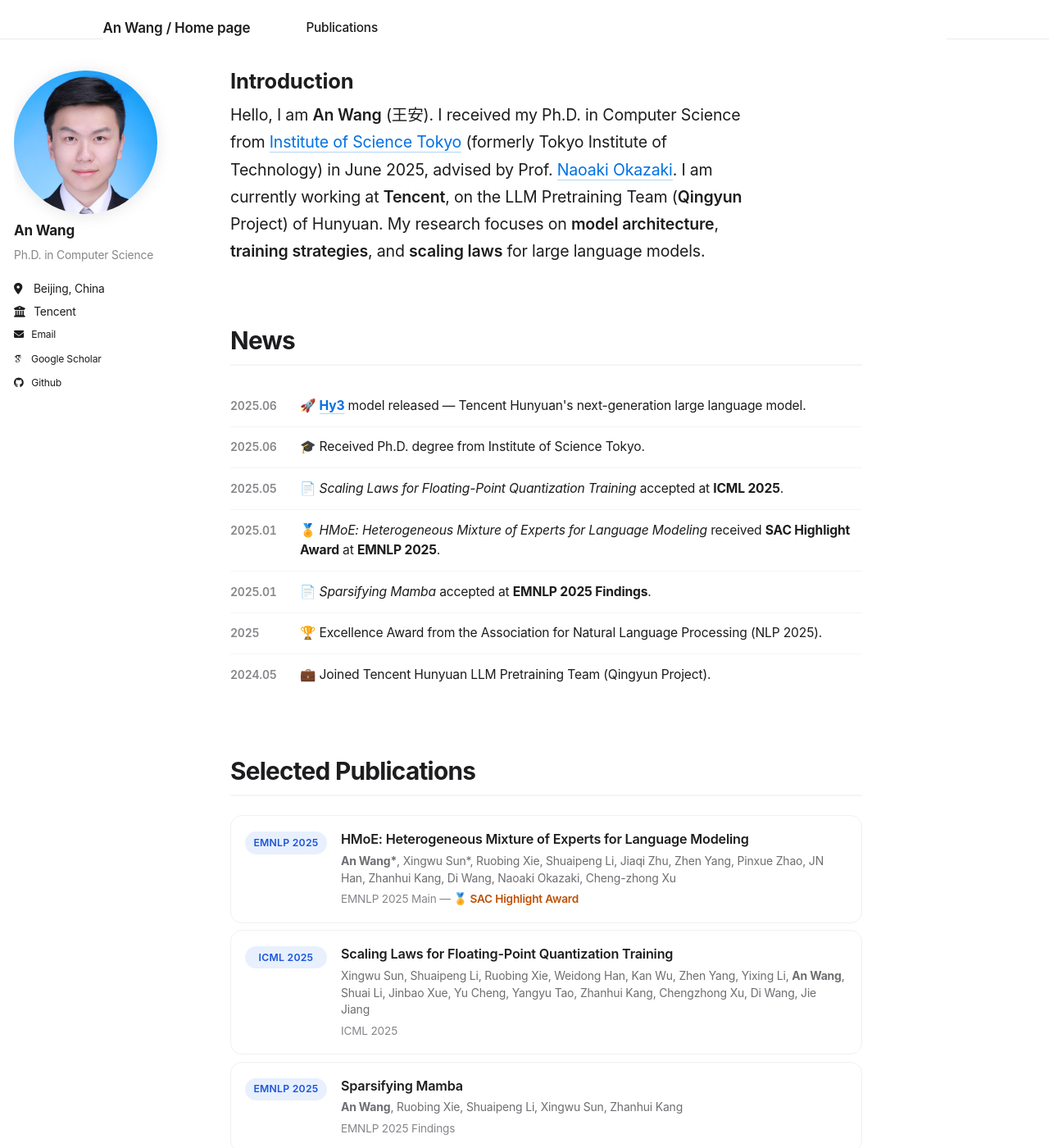
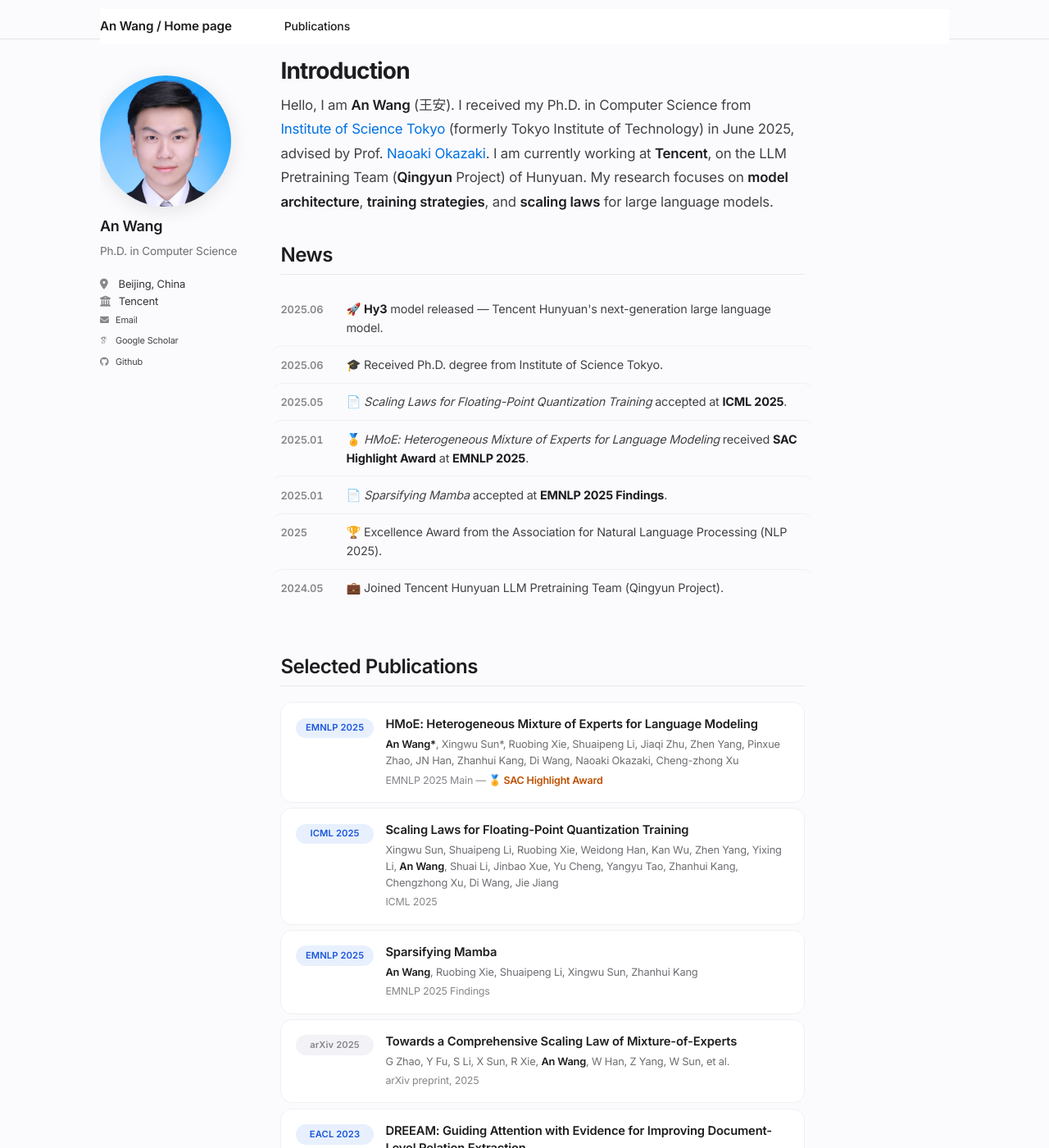
Before and after one commit to AnWang-AI/AnWang-AI.github.io, a Jekyll site: the page built from _pages/about.md, in a window 1280 px wide and 1400 px high. Shown: the whole window at 82% size. Built offline with Jekyll 4.4.1, drawn with Linux system fonts in a browser that asks for light colours; some web fonts are replaced.

Commit message:
Polish: Inter font, better spacing, layout & color refinements

```diff
--- a/_includes/head/custom.html
+++ b/_includes/head/custom.html
@@ -29,4 +29,9 @@
 <script src="https://cdnjs.cloudflare.com/polyfill/v3/polyfill.min.js?features=es6"></script>
 <script id="MathJax-script" async src="https://cdn.jsdelivr.net/npm/mathjax@3/es5/tex-mml-chtml.js"></script>
 
+<!-- Google Fonts: Inter -->
+<link rel="preconnect" href="https://fonts.googleapis.com">
+<link rel="preconnect" href="https://fonts.gstatic.com" crossorigin>
+<link href="https://fonts.googleapis.com/css2?family=Inter:wght@300;400;500;600;700&display=swap" rel="stylesheet">
+
 <!-- end custom head snippets -->
--- a/_sass/_apple-custom.scss
+++ b/_sass/_apple-custom.scss
@@ -2,19 +2,31 @@
    Apple-style Custom Overrides
    ========================================================================== */
 
-/* ---------- Global ---------- */
+/* ---------- Global Reset & Typography ---------- */
 
 html {
-  font-size: 17px;
+  font-size: 16px;
   -webkit-font-smoothing: antialiased;
   -moz-osx-font-smoothing: grayscale;
+  text-rendering: optimizeLegibility;
 }
 
 body {
+  color: #333336;
+  background: #fbfbfd;
+  line-height: 1.7;
+  letter-spacing: -0.011em;
+  font-feature-settings: "kern" 1, "liga" 1;
+}
+
+h1, h2, h3, h4, h5, h6 {
+  letter-spacing: -0.025em;
+  font-weight: 600;
   color: #1d1d1f;
-  background: #fff;
-  line-height: 1.65;
-  letter-spacing: -0.01em;
+}
+
+p {
+  color: #424245;
 }
 
 a {
@@ -27,45 +39,28 @@
   }
 }
 
-/* ---------- Section Titles ---------- */
-
-.section-title,
-h2.section-title,
-.page__content h2 {
-  font-size: 1.75em;
-  font-weight: 700;
-  color: #1d1d1f;
-  letter-spacing: -0.025em;
-  margin-top: 2.5em;
-  margin-bottom: 0.8em;
-  padding-bottom: 0.35em;
-  border-bottom: 2px solid #f5f5f7;
-}
-
-.page__content h2:first-child {
-  margin-top: 1em;
-}
-
 /* ---------- Masthead / Nav (Frosted Glass) ---------- */
 
 .masthead {
-  background: rgba(255, 255, 255, 0.82);
+  background: rgba(251, 251, 253, 0.85) !important;
   -webkit-backdrop-filter: saturate(180%) blur(20px);
           backdrop-filter: saturate(180%) blur(20px);
-  border-bottom: 1px solid rgba(0, 0, 0, 0.08);
-  height: 48px;
+  border-bottom: 0.5px solid rgba(0, 0, 0, 0.09) !important;
+  height: 48px !important;
 
   &__inner-wrap {
-    padding: 0.65em 1.5em;
-    max-width: 1080px;
+    padding: 0.7em 2em !important;
+    max-width: 1100px !important;
+    font-family: "Inter", -apple-system, sans-serif;
   }
 }
 
 .greedy-nav {
   a {
-    font-size: 0.9em;
+    font-size: 0.875em;
     font-weight: 500;
     color: #1d1d1f;
+    letter-spacing: -0.01em;
     transition: color 0.2s ease;
 
     &:hover {
@@ -75,69 +70,158 @@
 }
 
 .masthead__menu-item--lg a {
-  font-weight: 600;
-  font-size: 1em;
-  letter-spacing: -0.01em;
+  font-weight: 600 !important;
+  font-size: 0.95em !important;
 }
 
-/* ---------- Author Profile (Sidebar) ---------- */
+/* ---------- Main Layout ---------- */
 
-.author__avatar img {
-  border-radius: 50%;
+#main {
+  max-width: 1100px !important;
+  margin-top: 1.5em;
+  padding-left: 2em;
+  padding-right: 2em;
+}
+
+.page {
+  line-height: 1.7;
+}
+
+/* ---------- Sidebar / Author Profile ---------- */
+
+.sidebar {
+  padding-top: 60px;
+
+  @media screen and (min-width: 1024px) {
+    padding-top: 60px;
+  }
+}
+
+.author__avatar {
+  margin-bottom: 0.8em;
+
+  img {
+    max-width: 160px !important;
+    border-radius: 50% !important;
     border: none !important;
     padding: 0 !important;
-  box-shadow: 0 2px 20px rgba(0, 0, 0, 0.1);
-  transition: transform 0.3s ease, box-shadow 0.3s ease;
+    box-shadow: 0 4px 24px rgba(0, 0, 0, 0.1);
+    transition: transform 0.4s ease, box-shadow 0.4s ease;
 
     &:hover {
-    transform: scale(1.03);
-    box-shadow: 0 4px 30px rgba(0, 0, 0, 0.15);
+      transform: scale(1.04);
+      box-shadow: 0 8px 32px rgba(0, 0, 0, 0.14);
+    }
   }
 }
 
 .author__name {
-  font-weight: 700;
-  font-size: 1.15em;
+  font-weight: 600 !important;
+  font-size: 1.125em !important;
   color: #1d1d1f;
-  letter-spacing: -0.01em;
+  letter-spacing: -0.02em;
+  margin-top: 0.5em !important;
+  margin-bottom: 0.3em !important;
 }
 
 .author__bio {
-  color: #86868b;
-  font-size: 0.88em;
+  color: #6e6e73 !important;
+  font-size: 0.85em !important;
   line-height: 1.5;
+  font-weight: 400;
 }
 
-.author__urls a {
-  color: #1d1d1f;
-  font-size: 0.88em;
+.author__urls-wrapper {
+  .btn--inverse {
+    display: none !important;
+  }
+}
+
+.author__urls {
+  li {
+    margin-bottom: 2px;
+  }
+
+  a {
+    color: #424245 !important;
+    font-size: 0.84em !important;
+    font-weight: 400;
     transition: color 0.2s ease;
 
     &:hover {
-    color: #0071e3;
-    text-decoration: none;
+      color: #0071e3 !important;
+      text-decoration: none !important;
     }
   }
 
-/* ---------- Intro ---------- */
+  .icon-pad-right {
+    color: #86868b;
+  }
+}
+
+/* ---------- Page Content ---------- */
+
+.page__content {
+  h2 {
+    font-size: 1.5em;
+    font-weight: 600;
+    color: #1d1d1f;
+    letter-spacing: -0.02em;
+    margin-top: 2.8em;
+    margin-bottom: 0.7em;
+    padding-bottom: 0.4em;
+    border-bottom: 1.5px solid #e8e8ed;
+  }
+
+  h2:first-of-type {
+    margin-top: 1.5em;
+  }
+
+  p, li, dl {
+    font-size: 0.95em;
+    line-height: 1.7;
+    color: #424245;
+  }
+
+  a {
+    text-decoration: none !important;
+    border-bottom: none !important;
+    color: #0071e3;
+
+    &:hover {
+      color: #0077ed;
+    }
+  }
+}
+
+.page__title {
+  font-size: 1.75em !important;
+  font-weight: 700 !important;
+  color: #1d1d1f;
+  letter-spacing: -0.03em;
+}
+
+/* ---------- Intro Block ---------- */
 
 .apple-intro {
-  font-size: 1.15em;
-  line-height: 1.7;
-  color: #1d1d1f;
-  max-width: 640px;
+  font-size: 1.05em;
+  line-height: 1.75;
+  color: #424245;
+  max-width: 680px;
+  margin-bottom: 0.5em;
 
   strong {
     font-weight: 600;
+    color: #1d1d1f;
   }
 
   a {
-    text-decoration: none;
-    border-bottom: 1px solid rgba(0, 113, 227, 0.3);
-    transition: border-color 0.2s ease;
+    color: #0071e3;
+    border-bottom: none !important;
+    transition: opacity 0.2s ease;
 
     &:hover {
-      border-bottom-color: #0071e3;
+      opacity: 0.8;
     }
   }
 }
@@ -145,69 +229,70 @@
 /* ---------- News List ---------- */
 
 .news-list {
-  margin: 1em 0 1.5em;
+  margin: 0.8em 0 2em;
 }
 
 .news-item {
   display: flex;
   align-items: baseline;
-  padding: 0.75em 0;
-  border-bottom: 1px solid #f5f5f7;
-  transition: background 0.2s ease;
+  padding: 0.65em 0.6em;
+  margin: 0 -0.6em;
+  border-radius: 10px;
+  transition: background 0.25s ease;
 
-  &:last-child {
-    border-bottom: none;
+  &:hover {
+    background: rgba(0, 0, 0, 0.025);
   }
 
-  &:hover {
-    background: #fafafa;
-    border-radius: 8px;
-    margin: 0 -0.5em;
-    padding-left: 0.5em;
-    padding-right: 0.5em;
+  & + .news-item {
+    border-top: 1px solid #f0f0f5;
   }
 }
 
 .news-date {
   flex-shrink: 0;
-  width: 85px;
-  font-size: 0.82em;
+  width: 80px;
+  font-size: 0.8em;
   font-weight: 600;
   color: #86868b;
   font-variant-numeric: tabular-nums;
 }
 
 .news-content {
-  font-size: 0.92em;
-  line-height: 1.55;
+  font-size: 0.9em;
+  line-height: 1.6;
+  color: #424245;
+
+  strong, a {
     color: #1d1d1f;
+  }
 
   a {
     font-weight: 600;
+    border-bottom: none !important;
   }
 }
 
 /* ---------- Publication List ---------- */
 
 .pub-list {
-  margin: 0.5em 0 1.5em;
+  margin: 0.5em 0 2em;
 }
 
 .pub-item {
   display: flex;
   align-items: flex-start;
-  gap: 1em;
-  padding: 1em;
-  margin-bottom: 0.5em;
+  gap: 0.9em;
+  padding: 1em 1.1em;
+  margin-bottom: 0.4em;
   border-radius: 14px;
   background: #fff;
-  border: 1px solid #f0f0f5;
-  transition: box-shadow 0.3s ease, transform 0.3s ease, border-color 0.3s ease;
+  border: 1px solid #f0f0f2;
+  transition: box-shadow 0.3s ease, transform 0.25s ease;
 
   &:hover {
-    box-shadow: 0 4px 24px rgba(0, 0, 0, 0.06);
+    box-shadow: 0 2px 20px rgba(0, 0, 0, 0.06);
     transform: translateY(-1px);
-    border-color: #e0e0e5;
   }
 }
 
@@ -216,15 +301,15 @@
   display: inline-flex;
   align-items: center;
   justify-content: center;
-  min-width: 100px;
-  padding: 0.3em 0.7em;
-  border-radius: 20px;
-  font-size: 0.72em;
+  min-width: 95px;
+  padding: 0.25em 0.65em;
+  border-radius: 980px;
+  font-size: 0.7em;
   font-weight: 600;
-  letter-spacing: 0.02em;
+  letter-spacing: 0.01em;
   text-align: center;
   white-space: nowrap;
-  margin-top: 0.15em;
+  margin-top: 0.2em;
 }
 
 .badge-conference {
@@ -238,7 +323,7 @@
 }
 
 .badge-preprint {
-  background: #f5f5f7;
+  background: #f2f2f7;
   color: #86868b;
 }
 
@@ -249,22 +334,30 @@
 
 .pub-title {
   font-weight: 600;
-  font-size: 0.95em;
+  font-size: 0.92em;
   color: #1d1d1f;
-  line-height: 1.4;
-  margin-bottom: 0.3em;
+  line-height: 1.45;
+  margin-bottom: 0.25em;
+  letter-spacing: -0.01em;
 }
 
 .pub-meta {
-  font-size: 0.82em;
+  font-size: 0.8em;
   color: #6e6e73;
-  line-height: 1.5;
-  margin-bottom: 0.25em;
+  line-height: 1.55;
+  margin-bottom: 0.2em;
+  font-weight: 400;
+
+  strong {
+    color: #1d1d1f;
+    font-weight: 600;
+  }
 }
 
 .pub-venue {
-  font-size: 0.8em;
+  font-size: 0.78em;
   color: #86868b;
+  font-weight: 400;
 }
 
 .pub-highlight {
@@ -274,90 +367,106 @@
 
 .pub-cite {
   color: #86868b;
-  font-style: italic;
+  font-style: normal;
+  font-weight: 400;
 }
 
 .pub-more {
   text-align: center;
-  margin: 1.5em 0 2em;
+  margin: 2em 0 2.5em;
 }
 
 .apple-btn {
   display: inline-block;
-  padding: 0.65em 1.8em;
+  padding: 0.6em 1.6em;
   background: #0071e3;
   color: #fff !important;
   border-radius: 980px;
-  font-size: 0.92em;
+  font-size: 0.88em;
   font-weight: 500;
-  letter-spacing: -0.01em;
-  text-decoration: none;
-  transition: background 0.2s ease, transform 0.2s ease;
+  letter-spacing: -0.005em;
+  text-decoration: none !important;
+  border-bottom: none !important;
+  transition: background 0.25s ease, transform 0.2s ease;
 
   &:hover {
     background: #0077ed;
-    transform: scale(1.02);
-    color: #fff;
+    transform: scale(1.03);
+    color: #fff !important;
   }
 }
 
 /* ---------- Publications Page Intro ---------- */
 
 .pub-page-intro {
-  font-size: 0.95em;
+  font-size: 0.9em;
   color: #6e6e73;
-  margin-bottom: 2em;
-  padding: 1em 1.2em;
+  margin-bottom: 2.5em;
+  padding: 1em 1.4em;
   background: #f5f5f7;
-  border-radius: 12px;
+  border-radius: 14px;
 
   a {
     font-weight: 500;
+    border-bottom: none !important;
   }
 }
 
 .pub-stats {
   display: inline-block;
-  margin-left: 1em;
-  padding-left: 1em;
+  margin-left: 0.8em;
+  padding-left: 0.8em;
   border-left: 1px solid #d2d2d7;
-  font-size: 0.9em;
+  font-size: 0.92em;
+  color: #86868b;
+
+  strong {
+    color: #1d1d1f;
+    font-weight: 600;
+  }
 }
 
 /* ---------- Education & Experience ---------- */
 
 .edu-list {
-  margin: 0.5em 0 1.5em;
+  margin: 0.5em 0 2em;
 }
 
 .edu-item {
   display: flex;
   align-items: baseline;
   gap: 1.2em;
-  padding: 0.7em 0;
-  border-bottom: 1px solid #f5f5f7;
+  padding: 0.75em 0.6em;
+  margin: 0 -0.6em;
+  border-radius: 10px;
+  transition: background 0.25s ease;
 
-  &:last-child {
-    border-bottom: none;
+  &:hover {
+    background: rgba(0, 0, 0, 0.02);
+  }
+
+  & + .edu-item {
+    border-top: 1px solid #f0f0f5;
   }
 }
 
 .edu-year {
   flex-shrink: 0;
-  width: 120px;
-  font-size: 0.82em;
+  width: 115px;
+  font-size: 0.8em;
   font-weight: 600;
   color: #86868b;
   font-variant-numeric: tabular-nums;
 }
 
 .edu-body {
-  font-size: 0.92em;
-  line-height: 1.55;
-  color: #1d1d1f;
+  font-size: 0.9em;
+  line-height: 1.6;
+  color: #424245;
 
   strong {
     font-weight: 600;
+    color: #1d1d1f;
   }
 }
 
@@ -369,22 +478,33 @@
 /* ---------- Awards ---------- */
 
 .award-list {
-  margin: 0.5em 0 1.5em;
+  margin: 0.5em 0 2em;
 }
 
 .award-item {
   display: flex;
   align-items: baseline;
   gap: 1em;
-  padding: 0.55em 0;
-  font-size: 0.92em;
+  padding: 0.5em 0.6em;
+  margin: 0 -0.6em;
+  font-size: 0.9em;
+  color: #424245;
+  line-height: 1.55;
+  border-radius: 8px;
+  transition: background 0.25s ease;
+
+  &:hover {
+    background: rgba(0, 0, 0, 0.02);
+  }
+
+  strong {
     color: #1d1d1f;
-  line-height: 1.5;
+  }
 }
 
 .award-year {
   flex-shrink: 0;
-  width: 50px;
+  width: 46px;
   font-weight: 600;
   font-size: 0.85em;
   color: #86868b;
@@ -394,45 +514,54 @@
 /* ---------- Footer ---------- */
 
 .page__footer {
-  background: #f5f5f7;
-  border-top: none;
+  background: #f5f5f7 !important;
+  border-top: none !important;
   color: #86868b;
-  font-size: 0.8em;
+  font-size: 0.78em;
 
   footer {
-    max-width: 1080px;
+    max-width: 1100px;
     margin: 0 auto;
-    padding: 1.5em;
+    padding: 1.8em 2em;
   }
 
   a {
-    color: #6e6e73;
+    color: #6e6e73 !important;
 
     &:hover {
-      color: #0071e3;
+      color: #0071e3 !important;
     }
   }
 }
 
-/* ---------- Page content links ---------- */
+/* ---------- Archive page headings ---------- */
 
-.page__content a {
-  text-decoration: none;
-  border-bottom: 1px solid rgba(0, 113, 227, 0.3);
-  transition: border-color 0.2s ease;
-
-  &:hover {
-    border-bottom-color: #0071e3;
-    text-decoration: none;
-  }
+h2.section-title {
+  font-size: 1.5em;
+  font-weight: 600;
+  color: #1d1d1f;
+  letter-spacing: -0.02em;
+  margin-top: 2.5em;
+  margin-bottom: 0.8em;
+  padding-bottom: 0.35em;
+  border-bottom: 1.5px solid #e8e8ed;
 }
 
 /* ---------- Responsive tweaks ---------- */
 
 @media (max-width: 600px) {
+  #main {
+    padding-left: 1em;
+    padding-right: 1em;
+  }
+
+  .masthead__inner-wrap {
+    padding: 0.7em 1em !important;
+  }
+
   .news-item {
     flex-direction: column;
-    gap: 0.2em;
+    gap: 0.15em;
   }
 
   .news-date {
@@ -441,7 +570,7 @@
 
   .pub-item {
     flex-direction: column;
-    gap: 0.5em;
+    gap: 0.4em;
   }
 
   .pub-badge {
@@ -450,7 +579,7 @@
 
   .edu-item {
     flex-direction: column;
-    gap: 0.2em;
+    gap: 0.15em;
   }
 
   .edu-year {
@@ -459,10 +588,17 @@
 
   .award-item {
     flex-direction: column;
-    gap: 0.15em;
+    gap: 0.1em;
   }
 
   .award-year {
     width: auto;
   }
 }
+
+@media (min-width: 601px) and (max-width: 1023px) {
+  #main {
+    padding-left: 1.5em;
+    padding-right: 1.5em;
+  }
+}
--- a/_sass/_variables.scss
+++ b/_sass/_variables.scss
@@ -1,20 +1,20 @@
 /* ==========================================================================
-   Variables — Apple-style minimal design
+   Variables — Apple-style with Inter font
    ========================================================================== */
 
 /*
    Typography
    ========================================================================== */
 
-$doc-font-size              : 17;
+$doc-font-size              : 16;
 
 /* paragraph indention */
 $paragraph-indent           : false;
 $indent-var                 : 1.3em;
 
-/* system typefaces — Apple SF Pro stack */
+/* system typefaces */
 $serif                      : Georgia, "Times New Roman", serif;
-$sans-serif                 : -apple-system, BlinkMacSystemFont, "SF Pro Display", "SF Pro Text", "Helvetica Neue", "Helvetica", "Arial", sans-serif;
+$sans-serif                 : "Inter", -apple-system, BlinkMacSystemFont, "Helvetica Neue", "Segoe UI", "Arial", sans-serif;
 $monospace                  : "SF Mono", "Fira Code", "Consolas", "Monaco", monospace;
 
 /* sans serif typefaces */
@@ -33,21 +33,21 @@
 $caption-font-family        : $sans-serif;
 
 /* type scale */
-$type-size-1                : 2.5em;    // ~42px
-$type-size-2                : 1.875em;  // ~32px
-$type-size-3                : 1.5em;    // ~25px
-$type-size-4                : 1.25em;   // ~21px
-$type-size-5                : 1em;      // ~17px
-$type-size-6                : 0.8125em; // ~14px
-$type-size-7                : 0.75em;   // ~13px
-$type-size-8                : 0.6875em; // ~12px
+$type-size-1                : 2.25em;   // ~36px
+$type-size-2                : 1.75em;   // ~28px
+$type-size-3                : 1.375em;  // ~22px
+$type-size-4                : 1.125em;  // ~18px
+$type-size-5                : 1em;      // ~16px
+$type-size-6                : 0.8125em; // ~13px
+$type-size-7                : 0.75em;   // ~12px
+$type-size-8                : 0.6875em; // ~11px
 
 /* masthead properties */
-$masthead-height            : 52px;
+$masthead-height            : 48px;
 
 /* Sidebar properties */
 $sidebar-screen-min-width   : 1024px;
-$sidebar-link-max-width     : 250px;
+$sidebar-link-max-width     : 260px;
 
 
 
@@ -65,7 +65,7 @@
 $background-color           : #fff;
 $code-background-color      : #f5f5f7;
 $code-background-color-dark : $light-gray;
-$text-color                 : $dark-gray;
+$text-color                 : #333336;
 $border-color               : #e8e8ed;
 
 $primary-color              : #1d1d1f;
@@ -105,7 +105,7 @@
 $link-color                 : #0071e3;
 $link-color-hover           : #0077ed;
 $link-color-visited         : #0071e3;
-$masthead-link-color        : $dark-gray;
+$masthead-link-color        : #1d1d1f;
 $masthead-link-color-hover  : #0071e3;
 
 
@@ -118,7 +118,7 @@
 $small                      : 600px !default;
 $medium                     : 768px !default;
 $medium-wide                : 900px !default;
-$large                      : 980px !default;
+$large                      : 1024px !default;
 $x-large                    : 1280px !default;
 
 /*
@@ -126,13 +126,13 @@
    ========================================================================== */
 
 $right-sidebar-width-narrow : 200px !default;
-$right-sidebar-width        : 280px !default;
-$right-sidebar-width-wide   : 360px !default;
+$right-sidebar-width        : 260px !default;
+$right-sidebar-width-wide   : 320px !default;
 
 $susy: (
   columns: 12,
-  column-width: 120px,
-  gutters: 1/4,
+  column-width: 90px,
+  gutters: 1/3,
   math: fluid,
   output: float,
   gutter-position: after,
@@ -146,7 +146,7 @@
    ========================================================================== */
 
 $border-radius              : 12px;
-$box-shadow                 : 0 2px 12px rgba(0, 0, 0, 0.08);
+$box-shadow                 : 0 2px 12px rgba(0, 0, 0, 0.06);
 $navicon-width              : 28px;
 $navicon-height             : 4px;
-$global-transition          : all 0.3s cubic-bezier(0.25, 0.1, 0.25, 1);
+$global-transition          : all 0.25s cubic-bezier(0.25, 0.1, 0.25, 1);
```
Lines whose indentation alone changed are shown as unchanged.
